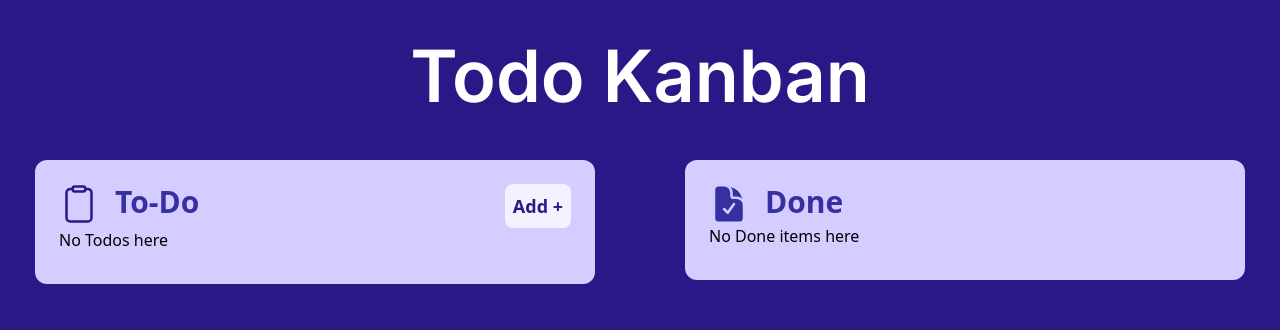
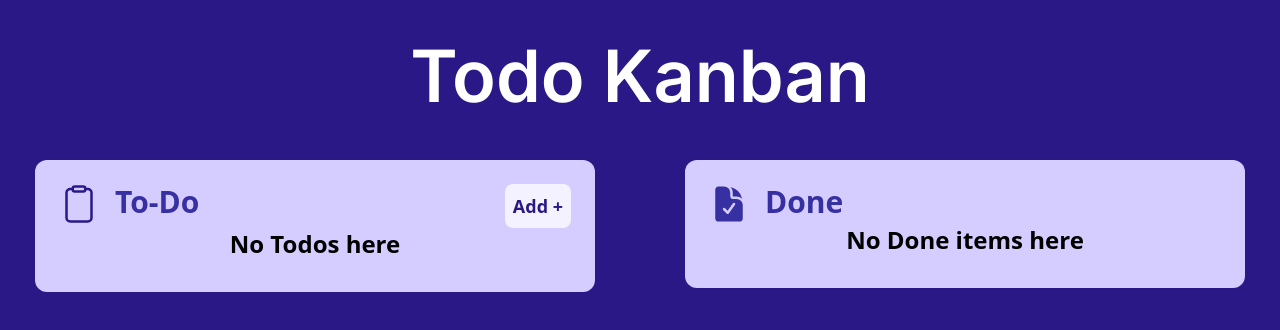
Before and after one commit to ShaikhMuhammad891/kanban-todo, a React (Vite) app: page / in a window 1280 px wide. Shown: the top 330 px of the page. Built offline with nearby package versions, Linux system fonts and the light colour scheme.

Commit message:
after completing

```diff
--- a/package.json
+++ b/package.json
@@ -24,6 +24,7 @@
     "react-dom": "^18.3.1",
     "react-icons": "^5.2.1",
     "react-modal": "^3.16.1",
+    "react-toastify": "^10.0.5",
     "uuid": "^9.0.1"
   },
   "devDependencies": {
--- a/src/main.jsx
+++ b/src/main.jsx
@@ -2,6 +2,7 @@ import React from "react";
 import ReactDOM from "react-dom/client";
 import App from "./App.jsx";
 import "./index.css";
+import { ToastContainer } from "react-toastify";
 
 ReactDOM.createRoot(document.getElementById("root")).render(
   // <React.StrictMode>
--- a/src/main/Done.jsx
+++ b/src/main/Done.jsx
@@ -24,7 +24,7 @@ const Done = ({
 
       <Droppable droppableId="doneList">
         {(provided) => (
-          <div {...provided.droppableProps} ref={provided.innerRef}>
+          <div className=" text-center text-2xl font-semibold" {...provided.droppableProps} ref={provided.innerRef}>
             {done.length === 0
               ? "No Done items here"
               : done.map((todo, index) => (
--- a/src/main/DraggableItem.jsx
+++ b/src/main/DraggableItem.jsx
@@ -30,7 +30,7 @@ const DraggableItem = ({
               <RiDeleteBin6Line color="red" className="w-[25px] h-[25px]" />
             </button>
           </div>
-          <p>{todo.description}</p>
+          <p className=" mt-4 text-start font-normal text-[16px] tracking-wide">{todo.description}</p>
           <div className="flex justify-between items-center mt-4">
             <p className="text-sm text-gray-500">Due Date</p>
             <p className="text-2xl text-indigo-800">{index + 1}</p>
--- a/src/main/MainPage.jsx
+++ b/src/main/MainPage.jsx
@@ -4,6 +4,8 @@ import Done from "./Done";
 import Modal from "../components/Modal";
 import { v4 as uuidv4 } from "uuid";
 import { DragDropContext, Droppable } from "react-beautiful-dnd";
+import { ToastContainer, toast } from "react-toastify";
+import "react-toastify/dist/ReactToastify.css";
 
 const MainPage = () => {
   const [showModal, setShowModal] = useState(false);
@@ -37,16 +39,18 @@ const MainPage = () => {
         setTodos((prevTodos) =>
           prevTodos.map((t, i) => (i === index ? todo : t))
         );
+        toast.success("To-do updated successfully!");
       } else {
         setTodos((prevTodos) => [...prevTodos, { ...todo, id: uuidv4() }]);
+        toast.success("To-do added successfully!");
       }
     } else if (currentStatus === "done") {
       if (index !== null) {
-        setDone((prevDone) =>
-          prevDone.map((t, i) => (i === index ? todo : t))
-        );
+        setDone((prevDone) => prevDone.map((t, i) => (i === index ? todo : t)));
+        toast.success("Done item updated successfully!");
       } else {
         setDone((prevDone) => [...prevDone, { ...todo, id: uuidv4() }]);
+        toast.success("Done item added successfully!");
       }
     }
   };
@@ -55,9 +59,11 @@ const MainPage = () => {
     if (status === "todo") {
       const newTodos = todos.filter((_, i) => i !== index);
       setTodos(newTodos);
+      toast.error("To-do deleted successfully!");
     } else if (status === "done") {
       const newDone = done.filter((_, i) => i !== index);
       setDone(newDone);
+      toast.error("Done item deleted successfully!");
     }
   };
 
@@ -86,20 +92,28 @@ const MainPage = () => {
         setDone(reorderedDone);
       }
     } else {
-      if (source.droppableId === "todoList" && destination.droppableId === "doneList") {
+      if (
+        source.droppableId === "todoList" &&
+        destination.droppableId === "doneList"
+      ) {
         const updatedTodos = Array.from(todos);
         const [movedTodo] = updatedTodos.splice(source.index, 1);
         const updatedDone = Array.from(done);
         updatedDone.splice(destination.index, 0, movedTodo);
         setTodos(updatedTodos);
         setDone(updatedDone);
-      } else if (source.droppableId === "doneList" && destination.droppableId === "todoList") {
+        toast.success("Todo moved to completed");
+      } else if (
+        source.droppableId === "doneList" &&
+        destination.droppableId === "todoList"
+      ) {
         const updatedDone = Array.from(done);
         const [movedDone] = updatedDone.splice(source.index, 1);
         const updatedTodos = Array.from(todos);
         updatedTodos.splice(destination.index, 0, movedDone);
         setDone(updatedDone);
         setTodos(updatedTodos);
+        toast.success("Todo moved to pending");
       }
     }
   };
@@ -150,6 +164,7 @@ const MainPage = () => {
           index={currentIndex}
         />
       </div>
+      <ToastContainer />
     </>
   );
 };
--- a/src/main/Todo.jsx
+++ b/src/main/Todo.jsx
@@ -35,7 +35,11 @@ const Todo = ({
 
       <Droppable droppableId="todoList">
         {(provided) => (
-          <div {...provided.droppableProps} ref={provided.innerRef}>
+          <div
+            className=" text-center font-semibold text-2xl"
+            {...provided.droppableProps}
+            ref={provided.innerRef}
+          >
             {todos.length === 0
               ? "No Todos here"
               : todos.map((todo, index) => (
```
Also changed, not shown: src/index.css (line endings or trailing spaces), 1 other file (tests, documents, lock files or other folders).
